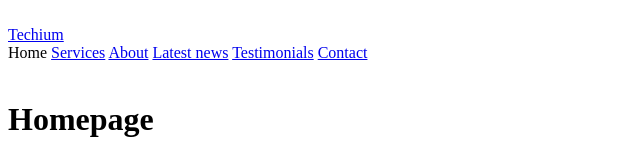
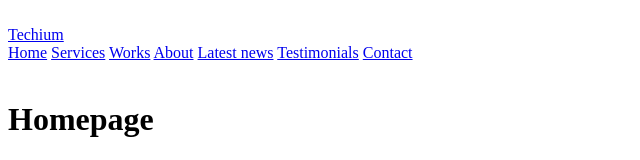
Before and after one commit to EJMarkle/atlas-web_front_end, a plain HTML site: page html_advanced/20-index.html in a window 1280 px wide. Shown: the top 160 px of the page, without its empty margins (0-640 px from the left). Drawn offline with Linux system fonts and the light colour scheme.

Commit message:
missing works rhef

```diff
--- a/html_advanced/20-index.html
+++ b/html_advanced/20-index.html
@@ -17,8 +17,9 @@
     <div>
         <div><a href="/"><span>Techium</span></a></div>
         <nav>
-            <link href="/">Home</link>
+            <a href="/">Home</a>
             <a href="services">Services</a>
+            <a href="works">Works</a>
             <a href="about">About</a>
             <a href="latest_news">Latest news</a>
             <a href="testimonials">Testimonials</a>
```
